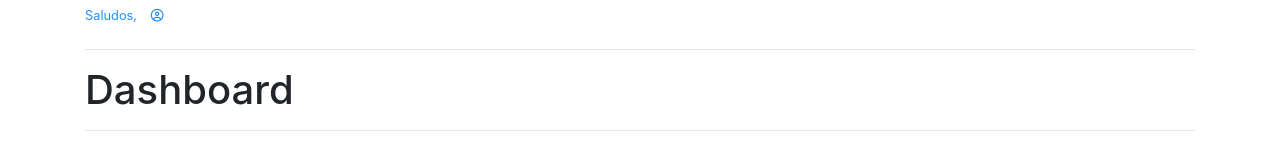
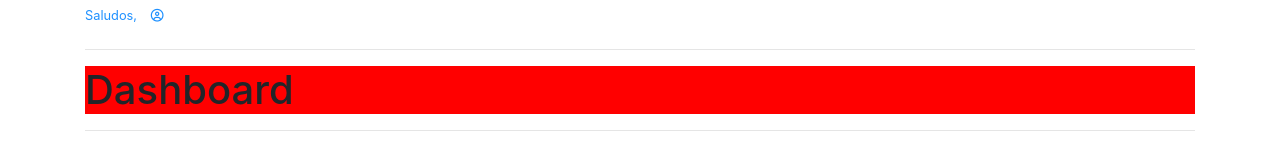
Before and after one commit to APascualIbiza/flaskweb, a Flask app: template templates/dashboard.html in a window 1280 px wide. Shown: the part 112-259 px from the top of the page. Run offline with Flask 2, Linux system fonts and the light colour scheme; the template is opened without the code that fills it, so the values that code supplies are empty; some libraries are stand-ins or nearby versions.

Commit message:
Add files via upload

```diff
--- a/templates/dashboard.html
+++ b/templates/dashboard.html
@@ -3,7 +3,7 @@
 {% block body %}
   <small style="color: DodgerBlue; text-align: right;">Saludos, <i class="far fa-user-circle" style="padding: 10px;"></i> {{session.username}}</small>
   <hr>
-  <h1> Dashboard </h1>
+  <h1 style="background-color: red"> Dashboard </h1>
   <hr>
   <table class="table table-striped">
     <tr>
```
